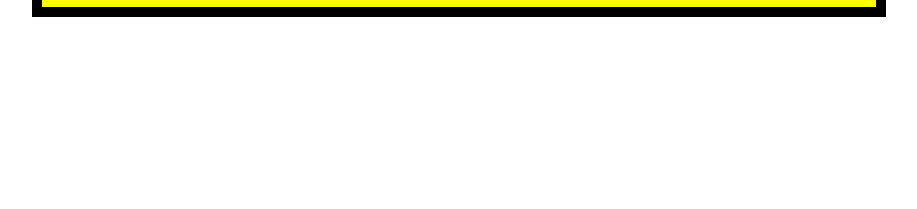
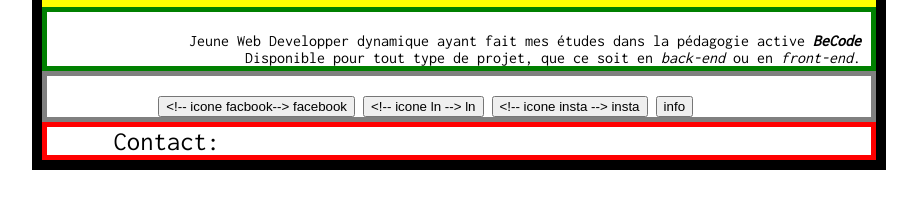
Before and after one commit to SImonJolet/VCard, a plain HTML site: page vcard.html in a window 1280 px wide. Shown: the part 333-542 px from the top of the page, without its empty margins (181-1098 px from the left). Drawn offline with Linux system fonts and the light colour scheme.

Commit message:
tous les blocs

```diff
--- a/vcard.css
+++ b/vcard.css
@@ -24,3 +24,16 @@ body{
 .Nom{
   font-size: 50pt;
 }
+.Texte{
+  padding-top: 15pt;
+  border: 5px solid green;
+  text-align: right;
+  padding-right: 10px;
+  font-size: 12pt;
+}
+.bouton{
+  padding-top: 15pt;
+  border: 5px solid grey;
+  text-align: center;
+  padding-right: 50pt;
+}
--- a/vcard.html
+++ b/vcard.html
@@ -18,5 +18,18 @@
       BeCode</i>
     </div>
   </div>
+  <div class="Texte">
+    Jeune Web Developper dynamique ayant fait mes études dans la pédagogie active <b><i><span class=" Mot bleu">BeCode</span></i></b></br>
+    Disponible pour tout type de projet, que ce soit en <i>back-end</i> ou en <i>front-end</i>.
+  </div>
+  <div class="bouton">
+    <input type="button" value="<!-- icone facbook--> facebook">
+    <input type="button" value="<!-- icone ln --> ln">
+    <input type="button" value="<!-- icone insta --> insta">
+    <input type="button" onclick="alert" value="info">
+  </div>
+  <div class="info">
+    Contact:
+  </div>
   </div>
 </body>
```
